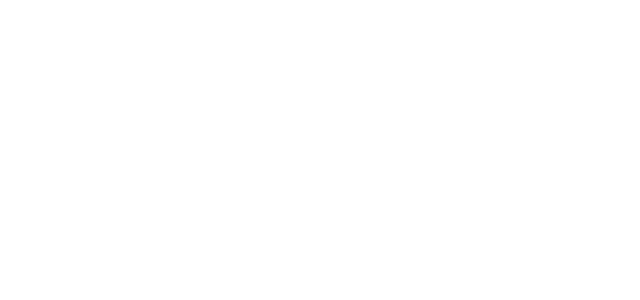
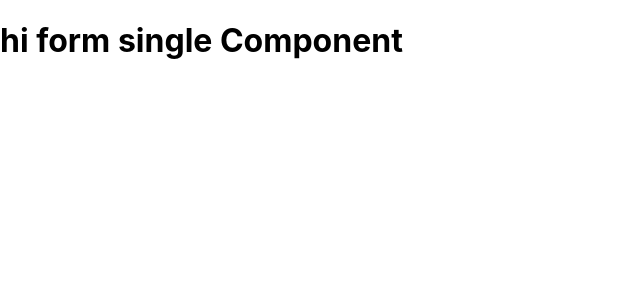
Before and after one commit to mocktarissa/color_palette, a React (Create React App) app: page /palette/1/1 in a window 1280 px wide. Shown: the top 300 px of the page, without its empty margins (0-640 px from the left). Built offline with nearby package versions, Linux system fonts and the light colour scheme.

Commit message:
got the more button to display route to single color

```diff
--- a/src/App.js
+++ b/src/App.js
@@ -1,10 +1,11 @@
 import React from 'react';
 
-import {Route,Switch} from 'react-router-dom'
+import {Route,Switch,withRouter} from 'react-router-dom'
 import Palette from './Palette'
 import seedColors from './seedColor';
 import {generatePalette} from './ChromaHelper';
 import PaletteList from './PaletteList'
+import SingleColorPalette from "./SingleColorPalette"
 class  App extends React.Component {
  constructor(props){
    super(props);
@@ -24,6 +25,7 @@
 
 
     <Route exact path="/palette/:id" render={(routeProps)=> <Palette palette={generatePalette(this.findPalette(routeProps.match.params.id))}/> }/>
+    <Route exact path="/palette/:paletteId/:colorId" render={(routeProps)=> <SingleColorPalette/> }/>
   </Switch>
 
 
--- a/src/ColorBox.css
+++ b/src/ColorBox.css
@@ -55,6 +55,7 @@
     text-align: center;
     line-height: 30px;
     text-transform: uppercase;
+    text-decoration: none;
 }
 .copy-overlay{
     opacity: 0;
--- a/src/ColorBox.js
+++ b/src/ColorBox.js
@@ -1,6 +1,7 @@
 import React, { Component } from 'react';
 import  { CopyToClipboard }  from "react-copy-to-clipboard"
 import './ColorBox.css'
+import {Link} from 'react-router-dom'
 class ColorBox extends Component {
     constructor(props) {
         super(props);
@@ -14,6 +15,8 @@
     }
 
     render() {
+        console.log("Check this out");
+        console.log(this.props);
         const {name , background}= this.props;
         return (
         <CopyToClipboard text={this.props.background} onCopy={this.changeCopyState}>
@@ -31,7 +34,11 @@
             Copy
             </button>
         </div>
-        <span className="see-more">More</span>
+
+            <Link to={`/palette/${this.props.paletteId}/${this.props.id}`} onClick={(e)=>e.stopPropagation()} >
+            <span className="see-more">    More </span>
+            </Link>
+
                    </div>
         </CopyToClipboard> );
     }
--- a/src/Palette.js
+++ b/src/Palette.js
@@ -28,8 +28,11 @@
         )
     }
     render() {
+        console.log("is it")
+        console.log(this.props.palette.id);
+        const id=this.props.palette.id;
         const paletteName= this.props.palette.paletteName;
-        const colorBoxes=this.props.palette.colors[this.state.level].map(background=> <ColorBox background={background[this.state.format]} key={background.id} name={background.name}/>)
+        const colorBoxes=this.props.palette.colors[this.state.level].map(background=> <ColorBox background={background[this.state.format]} key={background.id} name={background.name} id={background.id} paletteId={id}/>)
         const emoji= this.props.palette.emoji;
         return ( <div className="Palette">
             {/** Nav bar goes here*/}
--- /dev/null
+++ b/src/SingleColorPalette.js
@@ -0,0 +1,19 @@
+import React, { Component } from 'react';
+
+class SingleColorPalette extends Component {
+    constructor(props) {
+        super(props);
+        this.state = {  }
+    }
+    render() {
+        return (
+           <div >
+               <h1>
+                   hi form single Component
+               </h1>
+           </div>
+        );
+    }
+}
+
+export default SingleColorPalette;
```
